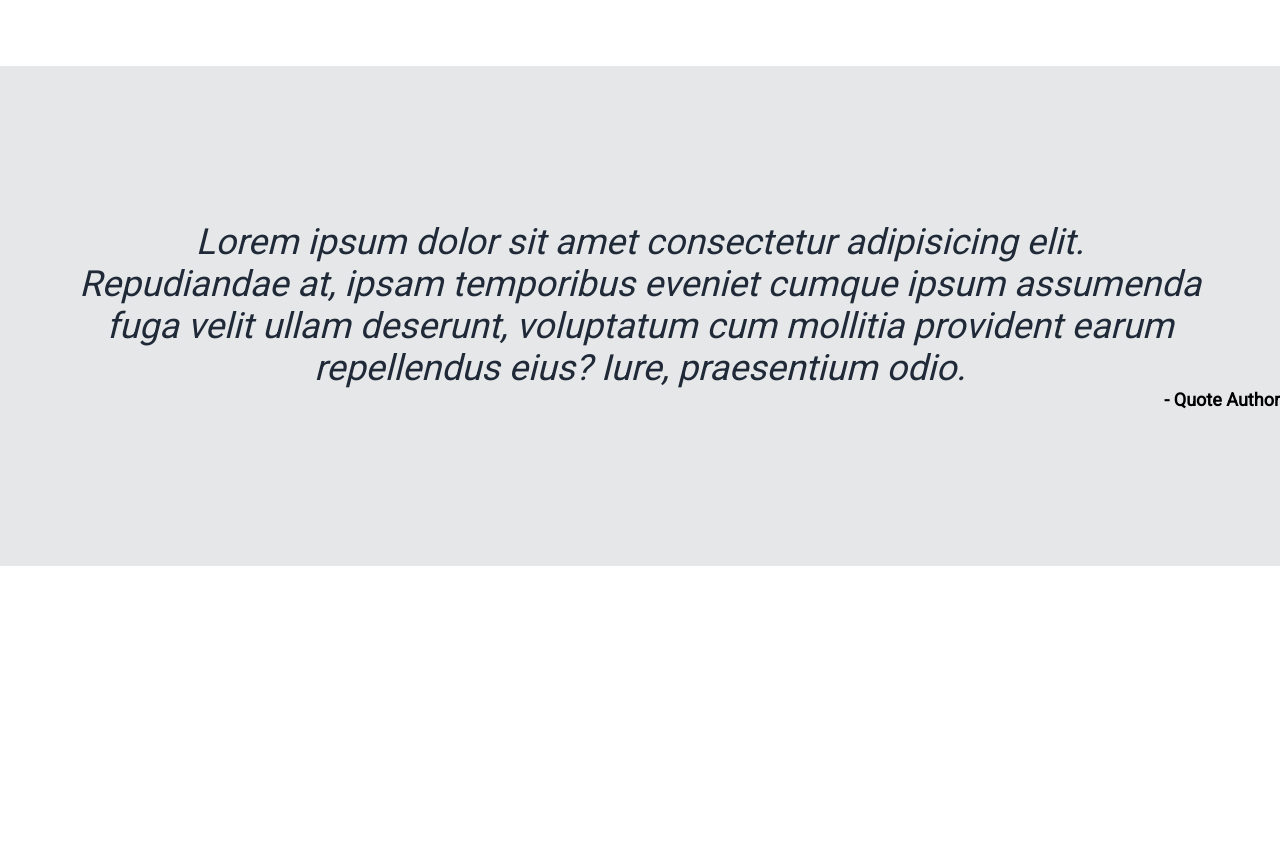
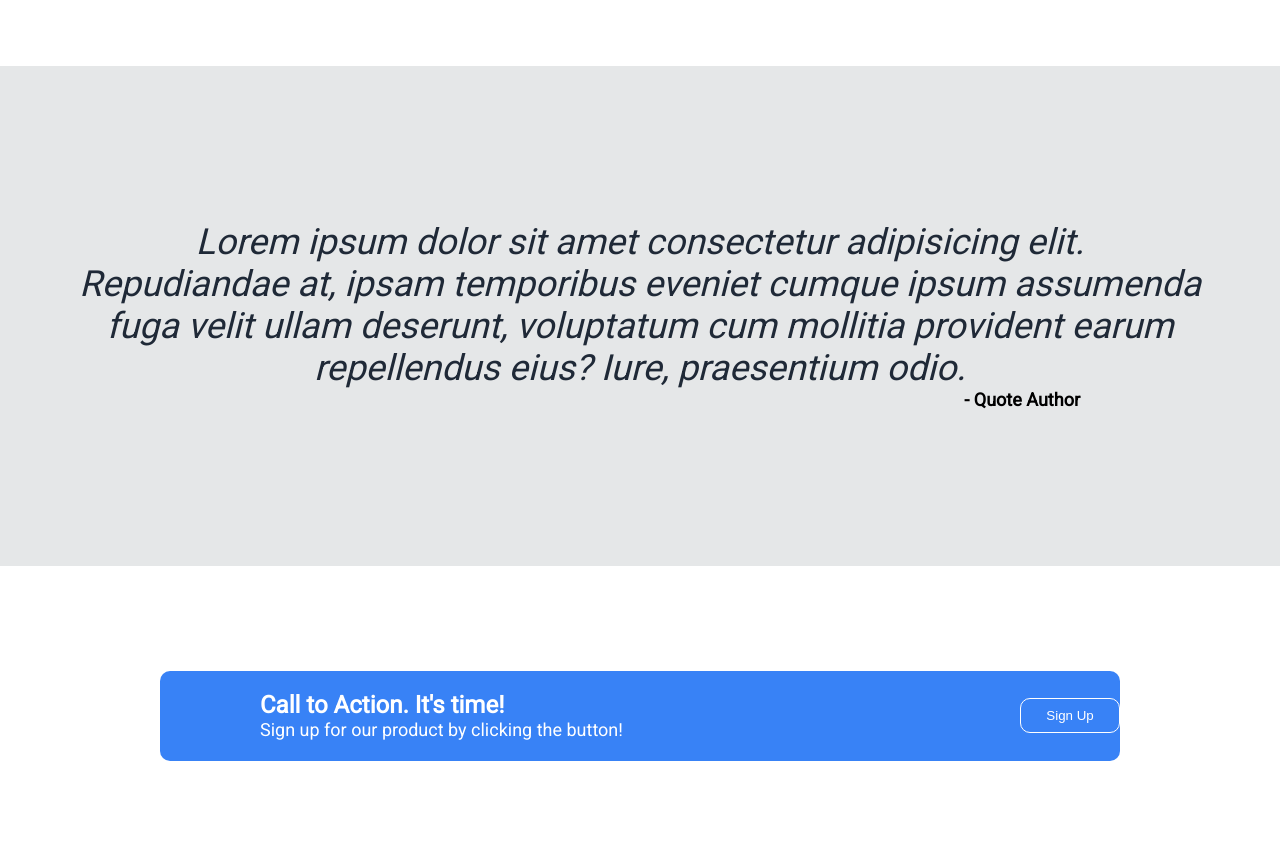
Before and after one commit to 419hass/odin-landing-page, a plain HTML site: page index.html in a window 1280 px wide. Shown: the part 790-1656 px from the top of the page. Before the commit the page ends 1356 px from the top, so only its background shows below. Drawn offline with Linux system fonts and the light colour scheme.

Commit message:
Started and finished section 4

```diff
--- a/index.html
+++ b/index.html
@@ -80,7 +80,24 @@
             fuga velit ullam deserunt, voluptatum cum mollitia provident earum </br>
             repellendus eius? Iure, praesentium odio.
         </h3>
+        <div id = "p-div">
         <p class = "p-third"><strong>- Quote Author</strong></p>
+        </div>
+    </div>
+
+    <div class = "section-4">
+        <div class = "blue-container">
+            <div class = "left">
+                <h4> Call to Action. It's time!</h4>
+                <p class = "p-fourth"> Sign up for our product by clicking the button!</p>
+            </div>
+
+            <div class = "right">
+                <button type = "button" class = "last-btn"> Sign Up</button>
+
+            </div>
+
+        </div>
     </div>
 </body>
 </html>
--- a/styles.css
+++ b/styles.css
@@ -150,3 +150,52 @@ h3 {
     justify-content: flex-end;
     margin-right: 200px;
 }
+
+.section-4 {
+    height: 300px;
+    display: flex;
+    justify-content: center;
+    align-items: center;
+}
+
+.blue-container {
+    background-color: #3882F6;
+    width: 75%;
+    height: 30%;
+    display: flex;
+    flex-direction: row;
+    border-radius: 10px;
+}
+
+.left {
+    width: 80%;
+    margin-left: 100px;
+    display: flex;
+    justify-content: center;
+    flex-direction: column;
+}
+
+h4 {
+    font-size: 24px;
+    color: white;
+}
+
+.p-fourth {
+    color: white;
+    font-size: 18px;
+}
+
+.right {
+    display: flex;
+    justify-content: flex-start;
+    align-items: center;
+}
+
+.last-btn {
+    background-color: #3882F6;
+    color: white;
+    width: 100px;
+    height: 35px;
+    border: 1px solid white;
+    border-radius: 10px;
+}
```
